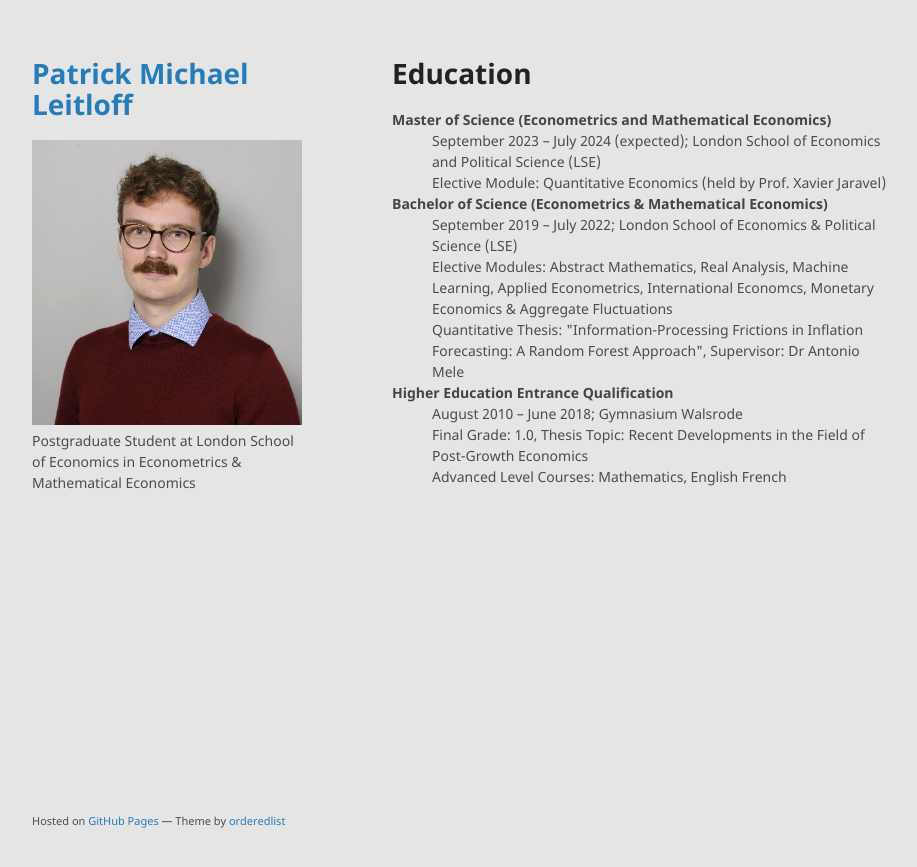
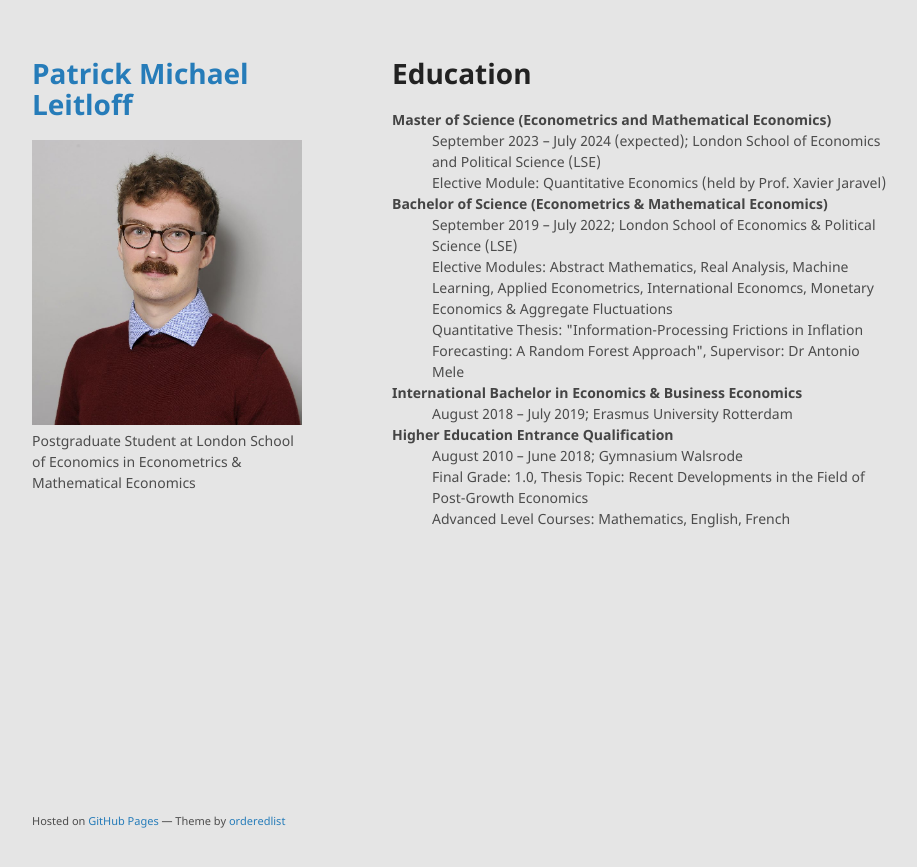
Before and after one commit to patrick-leitloff/patrick-leitloff.github.io, a Jekyll site: the page built from education.md, in a window 1280 px wide. Shown: the top 867 px of the page, without its empty margins (178-1095 px from the left). Built offline with Jekyll 4.4.1, drawn with Linux system fonts in a browser that asks for light colours; our own code applies the rules of GitHub Pages for plain Markdown files.

Commit message:
Update education.md

```diff
--- a/education.md
+++ b/education.md
@@ -12,8 +12,10 @@ layout: default
       <dd>September 2019 – July 2022; London School of Economics & Political Science (LSE) </dd>
       <dd>Elective Modules: Abstract Mathematics, Real Analysis, Machine Learning, Applied Econometrics, International Economcs, Monetary Economics & Aggregate Fluctuations</dd>
       <dd>Quantitative Thesis: "Information-Processing Frictions in Inflation Forecasting: A Random Forest Approach", Supervisor: Dr Antonio Mele</dd>
+   <dt>International Bachelor in Economics & Business Economics</dt>
+      <dd>August 2018 – July 2019; Erasmus University Rotterdam </dd>
    <dt>Higher Education Entrance Qualification</dt>
       <dd>August 2010 – June 2018; Gymnasium Walsrode</dd>
       <dd>Final Grade: 1.0, Thesis Topic: Recent Developments in the Field of Post-Growth Economics</dd>
-      <dd>Advanced Level Courses: Mathematics, English French </dd>
+      <dd>Advanced Level Courses: Mathematics, English, French </dd>
 </dl>
```
